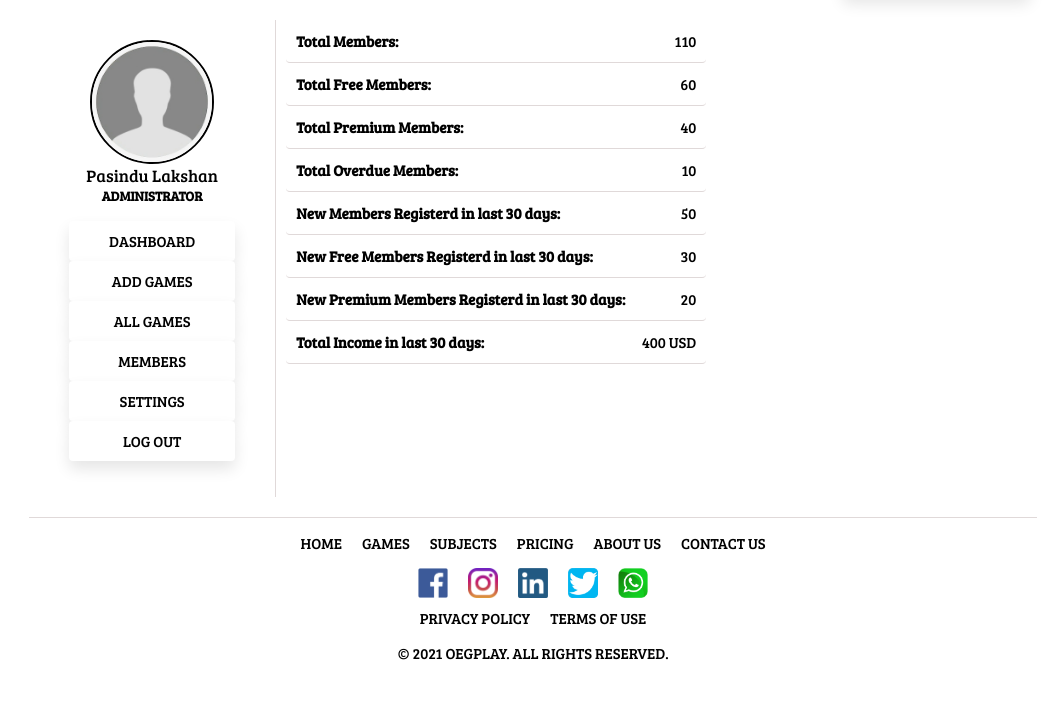
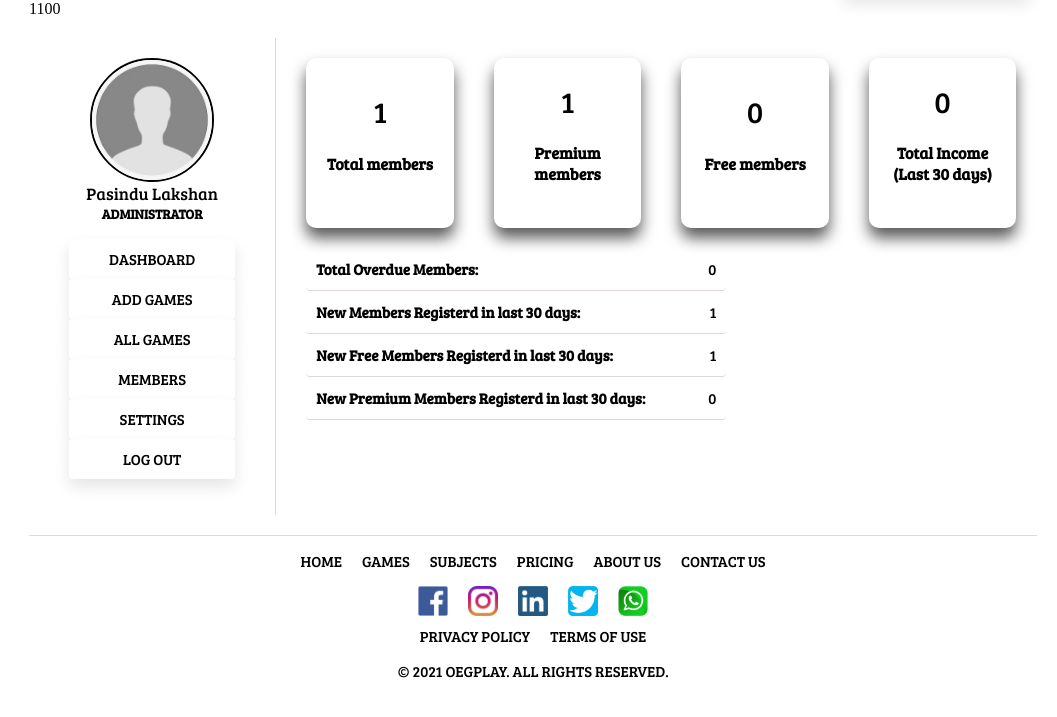
Before and after one commit to ChamodyaRumindi/Online_Educational_Gaming_System, a PHP site: page /admin-db.php in a window 1280 px wide. Shown: the part 69-786 px from the top of the page, without its empty margins (107-1164 px from the left). Run offline with PHP 8.4, Linux system fonts and the light colour scheme; a user stored in the database is signed in; data comes from the database, SQL or seed files in the repository; data that the repository does not hold is empty.

Commit message:
Admin Dashboard New Counter
Connect admin dashboard to the database.

```diff
--- a/admin-db.php
+++ b/admin-db.php
@@ -6,45 +6,94 @@
       include 'header.php';
       include_once ('./includes/admin-config.inc.php');
   ?>
+  <?php
+    require 'includes/database.inc.php';
+
+    $result = mysqli_query($conn, "SELECT COUNT(memberID) FROM Member");
+    $totalMembers = mysqli_fetch_array($result);
+
+    $result = mysqli_query($conn, "SELECT COUNT(memberID) FROM Member WHERE TID = 2");
+    $freeMembers = mysqli_fetch_array($result);
+
+    $result = mysqli_query($conn, "SELECT COUNT(memberID) FROM Member WHERE TID = 1");
+    $premiumMembers = mysqli_fetch_array($result);
+
+    $result = mysqli_query($conn, "SELECT COALESCE(SUM(amount),0) FROM Payment WHERE p_datetime BETWEEN NOW() - INTERVAL 30 DAY AND NOW()");
+    $totalIncome = mysqli_fetch_array($result);
+
+    echo $totalMembers[0];
+    echo $premiumMembers[0];
+    echo $freeMembers[0];
+    echo $totalIncome[0];
+
+    echo '<script>
+          document.addEventListener("DOMContentLoaded", () => {
+            dbCounter("c1", 0, '.$totalMembers[0].', 2500);
+            dbCounter("c2", 0, '.$premiumMembers[0].', 2500);
+            dbCounter("c3", 0, '.$freeMembers[0].', 2500);
+            dbCounter("c4", 0, '.$totalIncome[0].', 2500);
+          });
+          </script>';
+
+    $result = mysqli_query($conn, "SELECT COUNT(memberID) FROM Membership WHERE m_status = 'Expired'");
+    $overdueMembers = mysqli_fetch_array($result);
+
+    $result = mysqli_query($conn, "SELECT COUNT(memberID) FROM Membership WHERE start_date BETWEEN NOW() - INTERVAL 30 DAY AND NOW()");
+    $newMembers = mysqli_fetch_array($result);
+
+    $result = mysqli_query($conn, "SELECT COUNT(MID)FROM Member AS M INNER JOIN Membership AS MM ON MM.memberID = M.memberID WHERE M.TID = 2 AND MM.start_date BETWEEN NOW() - INTERVAL 30 DAY AND NOW();");
+    $newFreeMembers = mysqli_fetch_array($result);
+
+    $result = mysqli_query($conn, "SELECT COUNT(MID)FROM Member AS M INNER JOIN Membership AS MM ON MM.memberID = M.memberID WHERE M.TID = 1 AND MM.start_date BETWEEN NOW() - INTERVAL 30 DAY AND NOW();");
+    $newPremiumMembers = mysqli_fetch_array($result);
+
+  ?>
 
   <div class="a-container">
       <?php include 'admin-sidebar.php'; ?>
       <div class="db-container">
+        <div class="db-counter">
+          <div class="counter-coulmn">
+            <span id="c1" class="counter-item"></span>
+            <h4>Total members</h4>
+          </div>
+          <div class="counter-coulmn">
+            <span id="c2" class="counter-item"></span>
+            <h4>Premium members</h4>
+          </div>
+          <div class="counter-coulmn">
+            <span id="c3" class="counter-item"></span>
+            <h4>Free members</h4>
+          </div>
+          <div class="counter-coulmn">
+            <span id="c4" class="counter-item"></span>
+            <h4>Total Income (Last 30 days)</h4>
+          </div>
+        </div>
+
         <div class="in-numbers">
-          <div class="in-numbers-item">
-            <h3>Total Members:</h3>
-            <p>110</p>
-          </div>
-          <div class="in-numbers-item">
-            <h3>Total Free Members:</h3>
-            <p>60</p>
-          </div>
-          <div class="in-numbers-item">
-            <h3>Total Premium Members:</h3>
-            <p>40</p>
-          </div>
+          <?php
+            echo '<div>
                   <div class="in-numbers-item">
                     <h3>Total Overdue Members:</h3>
-            <p>10</p>
+                    <p>'.$overdueMembers[0].'</p>
                   </div>
                   <div class="in-numbers-item">
                     <h3>New Members Registerd in last 30 days:</h3>
-            <p>50</p>
+                    <p>'.$newMembers[0].'</p>
                   </div>
                   <div class="in-numbers-item">
                     <h3>New Free Members Registerd in last 30 days:</h3>
-            <p>30</p>
+                    <p>'.$newPremiumMembers[0].'</p>
                   </div>
                   <div class="in-numbers-item">
                     <h3>New Premium Members Registerd in last 30 days:</h3>
-            <p>20</p>
+                    <p>'.$newFreeMembers[0].'</p>
                   </div>
-          <div class="in-numbers-item">
-            <h3>Total Income in last 30 days:</h3>
-            <p>400 USD</p>
+                </div>'
+          ?>
         </div>
       </div>
     </div>
-    </div>
-
+<script src="./js/admin-db.js"></script>
 <?php include('./footer.php'); ?>
--- a/css/admin-db.css
+++ b/css/admin-db.css
@@ -2,6 +2,13 @@
   padding-left: 10px;
   padding-top: 20px;
   display: flex;
+  flex-direction: column;
+}
+
+.in-numbers {
+  margin-left: 20px;
+  display: flex;
+  align-items: center;
 }
 
 .in-numbers-item {
@@ -30,3 +37,33 @@
 .in-numbers-item p {
   font-size: 15px;
 }
+
+.db-counter {
+  display: flex;
+  justify-content: center;
+  align-items: center;
+  margin: 20px auto;
+  width: 750px;
+}
+
+.counter-coulmn {
+  margin: 0px 20px;
+  display: flex;
+  flex-direction: column;
+  justify-content: center;
+  align-items: center;
+  text-align: center;
+  font-family: "Bree Serif", serif;
+  border: none;
+  border-radius: 10px;
+  box-shadow: 0 10px 15px rgba(0, 0, 0, 0.65);
+  width: 200px;
+  height: 150px;
+  padding: 10px;
+}
+.counter-coulmn:hover {
+  transform: scale(1.1);
+}
+.counter-item {
+  font-size: 30px;
+}
--- /dev/null
+++ b/js/admin-db.js
@@ -0,0 +1,19 @@
+function dbCounter(id, start, end, duration) {
+  if (end != 0 && end > 5) {
+    let obj = document.getElementById(id),
+      count = start,
+      range = end - start,
+      increment = end > start ? 1 : -1,
+      step = Math.abs(Math.floor(duration / range)),
+      timer = setInterval(() => {
+        count += increment;
+        obj.textContent = count;
+        if (count == end) {
+          clearInterval(timer);
+        }
+      }, step);
+  } else {
+    obj = document.getElementById(id);
+    obj.textContent = end;
+  }
+}
```
Also changed, not shown: js/all-games.js (deleted). Lines whose indentation alone changed are shown as unchanged.
